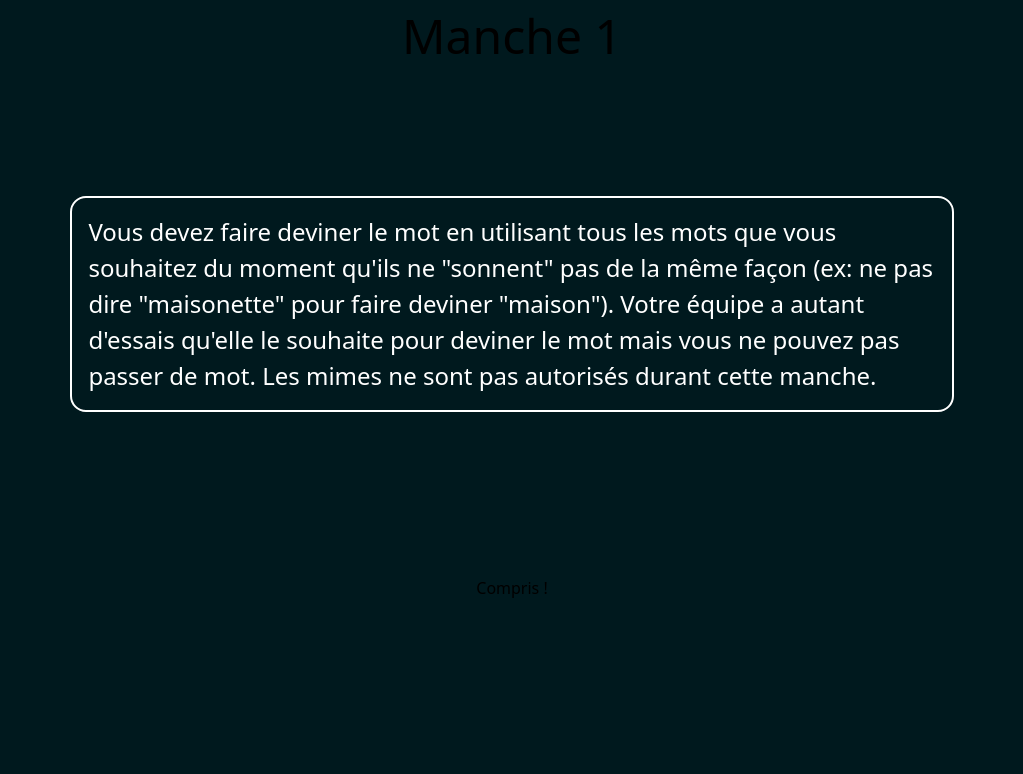
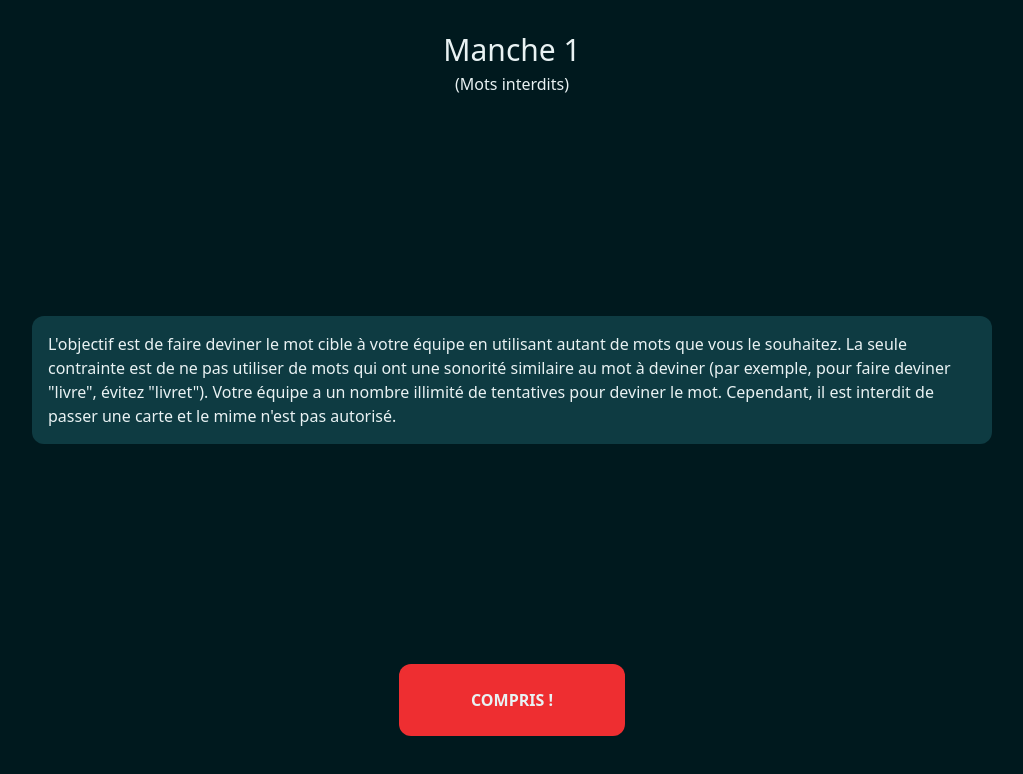
Before and after one commit to Nicolas-Delbovier/TimesDownPWA, a Vue app: page / in a window 1280 px wide. Both pictures are taken after a click on the button "JOUER". Shown: the top 774 px of the page, without its empty margins (128-1151 px from the left). Built offline with nearby package versions, Linux system fonts and the light colour scheme.

Commit message:
[STYLE] Implment the design of the main game

```diff
--- a/src/views/Game.vue
+++ b/src/views/Game.vue
@@ -1,5 +1,5 @@
 <script setup>
-import { ref, reactive, computed, onBeforeUnmount, defineProps, defineEmits } from 'vue';
+import { ref, reactive, computed, onBeforeUnmount } from 'vue';
 
 const emit = defineEmits(['backToMenu']);
 const props = defineProps(['nbTeams', 'words']);
@@ -16,6 +16,21 @@ const DISABLED_BUTTON_DURATION_SEC = 2;
 const timeoutIds = ref([]);
 const isNextTeamButtonDisabled = ref(true);
 const isScoresButtonDisabled = ref(true);
+
+const roundTypeLabel = computed(() => {
+  switch (round.value) {
+    case 1:
+      return 'Mots interdits';
+    case 2:
+      return 'Mot unique';
+    case 3:
+      return 'Mime';
+  }
+});
+
+const winnerTeamIndex = computed(() => {
+  return scores.indexOf(Math.max(...scores));
+})
 
 const startRound = () => {
   nextTeam();
@@ -109,157 +124,139 @@ onBeforeUnmount(() => {
 </script>
 
 <template>
-  <div class="content">
-    <div v-if="state === 'inter-round'" class="game-view">
-      <div id="round-title">Manche {{ round }}</div>
-      <div v-if="round === 1" class="info">
-        Vous devez faire deviner le mot en utilisant tous les mots que vous
-        souhaitez du moment qu'ils ne "sonnent" pas de la même façon (ex: ne pas
-        dire "maisonette" pour faire deviner "maison"). Votre équipe a autant
-        d'essais qu'elle le souhaite pour deviner le mot mais vous ne pouvez pas
-        passer de mot. Les mimes ne sont pas autorisés durant cette manche.
+
+  <div v-if="state === 'inter-round'" class="flex flex-col items-center justify-between h-full text-text-color">
+    <div id="round-title" class="flex flex-col items-center justify-center mt-8">
+      <span class="font-medium text-3xl ">
+        Manche {{ round }}
+      </span>
+      <span class="mt-1">
+        ({{ roundTypeLabel }})
+      </span>
     </div>
-      <div v-if="round === 2" class="info">
-        Vous devez faire deviner le mot en utilisant un unique mot. Si la
-        proposition de votre équipe est fausse, vous devez passer la carte.
-      </div>
-      <div v-if="round === 3" class="info">
-        Vous devez faire deviner le mot en utilisant des mimes uniquement. Une
+    <div class="bg-accent-color/20 p-4 rounded-xl font-medium">
+      <span v-if="round === 1">
+        L'objectif est de faire deviner le mot cible à votre équipe en utilisant autant de mots que vous le souhaitez.
+        La seule contrainte est de ne pas utiliser de mots qui ont une sonorité similaire au mot à deviner (par exemple,
+        pour faire deviner "livre", évitez "livret"). Votre équipe a un nombre illimité de tentatives pour deviner le
+        mot. Cependant, il est interdit de passer une carte et le mime n'est pas autorisé.
+      </span>
+      <span v-if="round === 2">
+        Pour cette manche, vous disposez d'un seul mot pour faire deviner le mot cible à votre équipe. Si votre équipe
+        ne devine pas correctement, la carte doit être passée.
+      </span>
+      <span v-if="round === 3">
+        Ici, seul le mime est autorisé pour faire deviner le mot cible. A nouveau, votre équipe n'a droit qu'à une
         seule proposition par carte.
-      </div>
-      <button class="base-button" @click="startRound">Compris !</button>
+      </span>
     </div>
 
-    <div v-if="state === 'next-team'" class="game-view">
-      <div class="info">Tour de l'équipe {{ currentTeam + 1 }}.</div>
-      <button :disabled="isNextTeamButtonDisabled" :class="[
-        'base-button',
-        { 'disabled-button': isNextTeamButtonDisabled },
-      ]" @click="startNextTeamTurn">
+    <button class="bg-primary-color hover:bg-primary-color/80 active:bg-primary-color/80 cursor-pointer
+        font-bold py-6 px-18 rounded-xl mb-16" @click="startRound">COMPRIS !</button>
+  </div>
+
+  <div v-if="state === 'next-team'" class="flex flex-col items-center justify-between h-full text-text-color">
+    <!-- REMOVE CODE DUPLICATION------------------------------------------------- -->
+    <div id="round-title" class="flex flex-col items-center justify-center mt-8">
+      <span class="font-medium text-3xl ">
+        Manche {{ round }}
+      </span>
+      <span class="mt-1">
+        ({{ roundTypeLabel }})
+      </span>
+    </div>
+    <!-- --------------------------------------------------------------------------------- -->
+    <div class="bg-accent-color/20 font-medium py-6 px-18 rounded-xl">
+      Tour de l'équipe {{ currentTeam + 1 }}.
+    </div>
+    <button :disabled="isNextTeamButtonDisabled" class="cursor-pointer font-bold py-6 px-18 rounded-xl mb-16" :class="{
+      'bg-primary-color hover:bg-primary-color/80 active:bg-primary-color/80': !isNextTeamButtonDisabled,
+      'bg-primary-color/20 hover:bg-primary-color/10 active:bg-primary-color/10': isNextTeamButtonDisabled
+    }" @click="startNextTeamTurn">
       Jouer
     </button>
   </div>
 
-    <div v-if="state === 'inside-round'" class="game-view">
-      <div id="current-word">
+  <div v-if="state === 'inside-round'" class="flex flex-col items-center justify-between h-full text-text-color">
+    <!-- REMOVE CODE DUPLICATION------------------------------------------------- -->
+    <div id="round-title" class="flex flex-col items-center justify-center mt-8">
+      <span class="font-medium text-3xl ">
+        Manche {{ round }}
+      </span>
+      <span class="mt-1">
+        ({{ roundTypeLabel }})
+      </span>
+    </div>
+    <!-- --------------------------------------------------------------------------------- -->
+    <div id="current-word" class="bg-accent-color/60 font-medium py-12 px-18 rounded-xl">
       {{ currentWords[currentWordIndex] }}
     </div>
     <div>{{ remainingTime }} secondes</div>
-      <div id="action-buttons">
-        <button class="base-button" @click="skipWord">Passer</button>
-        <button class="base-button" @click="validateWord">Valider</button>
+    <div id="action-buttons" class="flex flex-row gap-4 justify-evenly">
+      <button
+        class="cursor-pointer font-bold py-6 px-12 rounded-xl mb-16 bg-accent-color/20 hover:bg-accent-color/10 active:bg-accent-color/10"
+        @click="skipWord">Passer</button>
+      <button
+        class="cursor-pointer font-bold py-6 px-12 rounded-xl mb-16 bg-primary-color hover:bg-primary-color/80 active:bg-primary-color/80"
+        @click="validateWord">Valider</button>
     </div>
   </div>
 
-    <div v-if="state === 'scores'" class="game-view">
-      <table id="scores-table">
-        <thead>
-          <tr>
-            <th>Equipe</th>
-            <th>Score</th>
-          </tr>
-        </thead>
-        <tbody>
-          <tr v-for="(score, index) in scores.slice(0, nbTeams)" :key="index">
-            <td>{{ index + 1 }}</td>
-            <td>{{ score }}</td>
-          </tr>
-        </tbody>
-      </table>
-
-      <button v-if="round <= 3" class="base-button" @click="nextTeam" :disabled="isScoresButtonDisabled"
-        :class="['base-button', { 'disabled-button': isScoresButtonDisabled }]">
-        Continuer
-      </button>
-      <button v-if="round > 3" class="base-button" @click="backToMenu" :disabled="isScoresButtonDisabled"
-        :class="['base-button', { 'disabled-button': isScoresButtonDisabled }]">
-        Retour au menu
-      </button>
-    </div>
-  </div>
+  <div v-if="state === 'scores'" class="flex flex-col items-center justify-between h-full text-text-color">
+    <!-- REMOVE CODE DUPLICATION------------------------------------------------- -->
+    <div id="round-title" class="flex flex-col items-center justify-center mt-8">
+      <template v-if="round <= 3">
+        <span class="font-medium text-3xl ">
+          Manche {{ round }}
+        </span>
+        <span class="mt-1">
+          ({{ roundTypeLabel }})
+        </span>
       </template>
 
-<style scoped>
-#round-title {
-  font-size: 3rem;
-}
+      <template v-if="round > 3">
+        <span class="font-medium text-3xl ">
+          Fin de Partie
+        </span>
+      </template>
+    </div>
+    <!-- --------------------------------------------------------------------------------- -->
 
-.info {
-  border: 2px solid white;
-  margin: auto;
-  background-color: var(--color-5);
-  border-radius: 1rem;
-  color: white;
-  padding: 1rem;
-  font-size: 1.5rem;
-}
+    <div class="rounded-lg overflow-hidden shadow-md" id="example-table">
+      <div class="bg-accent-color/60 flex ">
+        <div class="px-4 py-2 font-semibold ">Equipe</div>
+        <div class="px-4 py-2 font-semibold ">Score</div>
+      </div>
+      <div class="flex bg-accent-color/20 justify-center" v-for="(score, index) in scores.slice(0, nbTeams)"
+        :key="index">
+        <div :class="{ 'bg-primary-color/40': index === winnerTeamIndex }" class="w-full px-4 py-2 text-center">{{
+          index + 1
+        }}
+        </div>
+        <div :class="{ 'bg-primary-color/40': index === winnerTeamIndex }"
+          class="w-full px-4 py-2 border-l-1 border-text-color text-center">{{ score }}</div>
+      </div>
 
-#scores-table {
-  margin: auto;
-  padding: 1rem;
-  font-size: large;
-}
+    </div>
 
-table {
-  width: 80%;
-  border-collapse: collapse;
-  color: white;
-}
+    <button v-if="round <= 3" :disabled="isScoresButtonDisabled"
+      class="cursor-pointer font-bold py-6 px-18 rounded-xl mb-16" :class="{
+        'bg-primary-color hover:bg-primary-color/80 active:bg-primary-color/80': !isScoresButtonDisabled,
+        'bg-primary-color/20 hover:bg-primary-color/10 active:bg-primary-color/10': isScoresButtonDisabled
+      }" @click="nextTeam">
+      CONTINUER
+    </button>
 
-th,
-td {
-  border: 3px solid #fff;
-  /* Black border for table cells */
-  padding: 2vh;
-  text-align: left;
-  font-size: large;
-}
+    <button v-if="round > 3" :disabled="isScoresButtonDisabled"
+      class="cursor-pointer font-bold py-6 px-18 rounded-xl mb-16" :class="{
+        'bg-primary-color hover:bg-primary-color/80 active:bg-primary-color/80': !isScoresButtonDisabled,
+        'bg-primary-color/20 hover:bg-primary-color/10 active:bg-primary-color/10': isScoresButtonDisabled
+      }" @click="backToMenu">
+      RETOUR AU MENU
+    </button>
 
-th {
-  background-color: var(--color-4);
-  /* Light gray background for header */
-}
+  </div>
 
-tr {
-  background-color: var(--color-5);
-  /* Light gray background for even rows */
-}
+</template>
 
-#current-word {
-  margin: 3vw 3vw;
-  min-width: 50vw;
-  font-size: 3rem;
-  flex-grow: 1;
-  padding: auto;
-  text-align: center;
-}
-
-.game-view {
-  display: flex;
-  flex-direction: column;
-  align-items: center;
-  background-color: var(--color-3);
-  min-height: 80vh;
-  margin: auto 3vw;
-}
-
-#action-buttons {
-  display: flex;
-  justify-content: center;
-  width: 100%;
-  gap: 5vw;
-}
-
-button {
-  padding: 5vh 15vw;
-}
-
-.disabled-button {
-  background-color: #717171;
-}
-
-#inter-round {
-  display: flex;
-  flex-direction: column;
-}
-</style>
+<style scoped></style>
```
Lines whose indentation alone changed are shown as unchanged.
